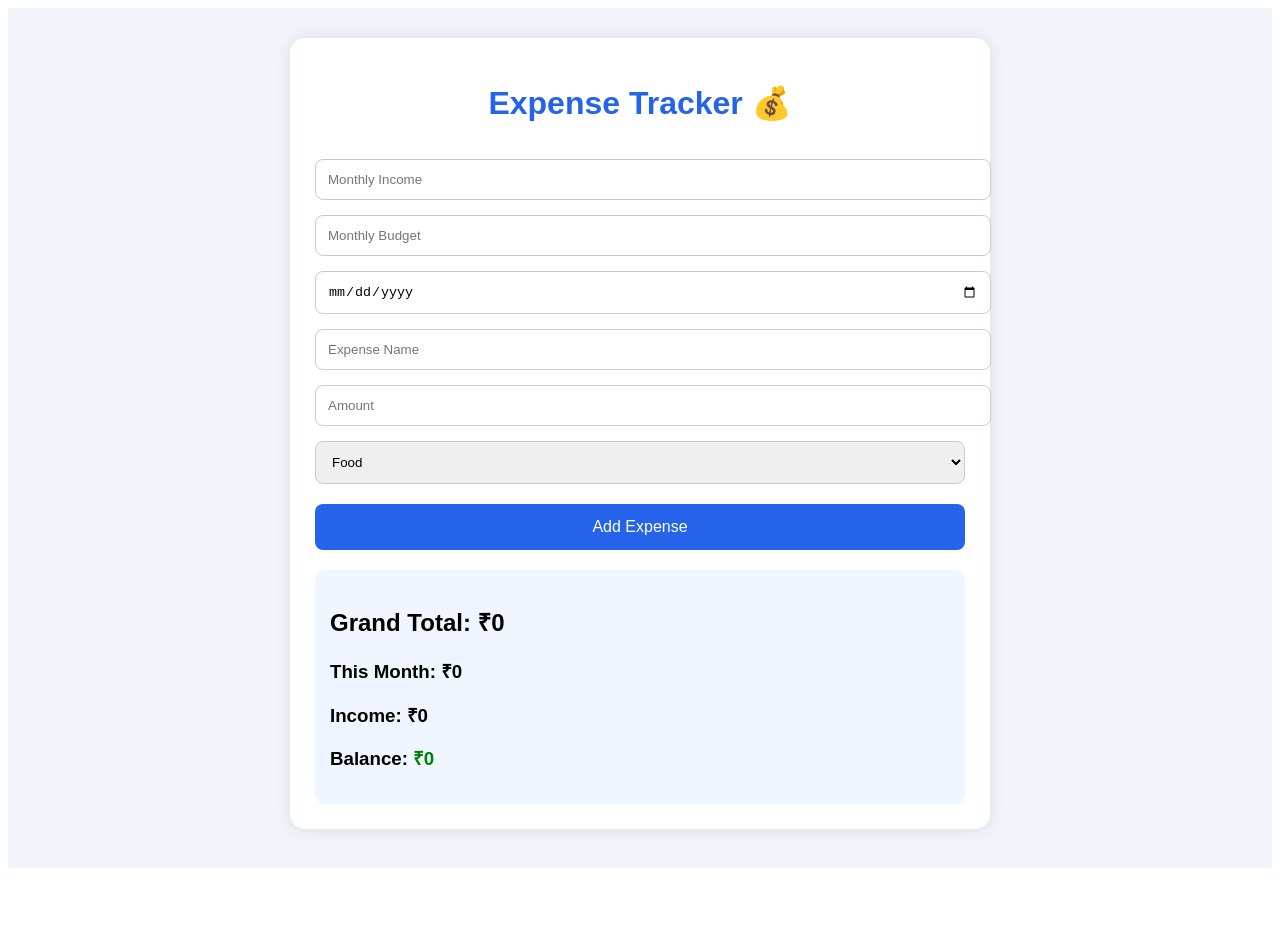
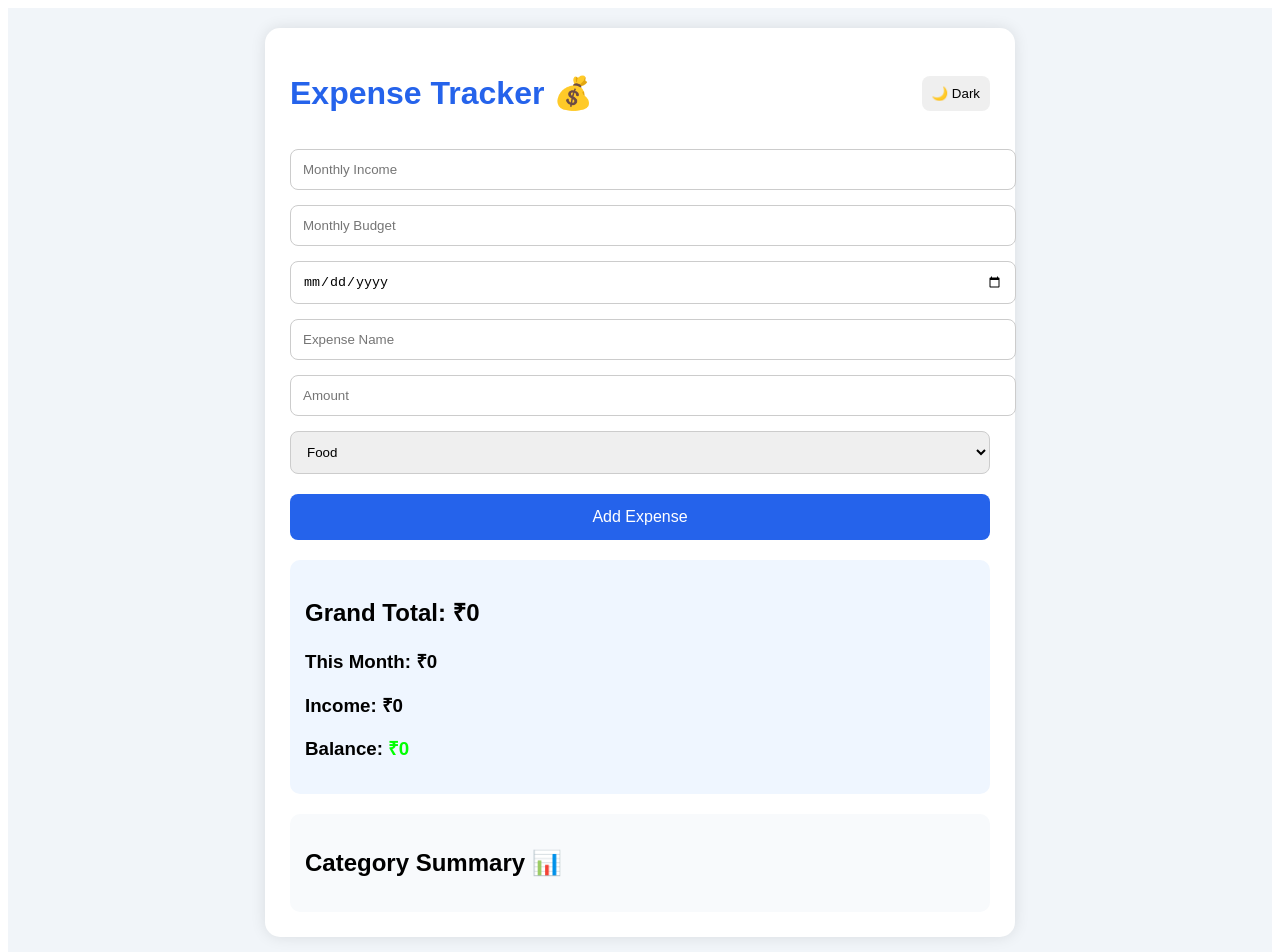
Before and after one commit to sandip280419/Expense-App, a React (Vite) app: page / in a window 1280 px wide. Shown: the top 952 px of the page. Before the commit the page ends 876 px from the top, so only its background shows below. Built offline with nearby package versions, Linux system fonts and the light colour scheme.

Commit message:
Update main.jsx

```diff
--- a/src/main.jsx
+++ b/src/main.jsx
@@ -2,6 +2,8 @@ import React, { useState, useEffect } from "react";
 import ReactDOM from "react-dom/client";
 
 function App() {
+  const [darkMode, setDarkMode] = useState(false);
+
   const [description, setDescription] = useState("");
   const [amount, setAmount] = useState("");
   const [date, setDate] = useState("");
@@ -98,7 +100,8 @@ function App() {
     0
   );
 
-  const balance = (parseFloat(income || 0) - grandTotal);
+  const balance =
+    parseFloat(income || 0) - grandTotal;
 
   const currentMonth = new Date().getMonth();
 
@@ -110,33 +113,59 @@ function App() {
       : sum;
   }, 0);
 
+  const categoryTotals = {};
+
+  items.forEach((item) => {
+    if (!categoryTotals[item.category]) {
+      categoryTotals[item.category] = 0;
+    }
+
+    categoryTotals[item.category] += item.amount;
+  });
+
   return (
     <div
       style={{
         minHeight: "100vh",
-        background: "#f1f5f9",
-        padding: "30px",
+        background: darkMode ? "#0f172a" : "#f1f5f9",
+        padding: "20px",
         fontFamily: "Arial",
+        color: darkMode ? "white" : "black",
       }}
     >
       <div
         style={{
-          maxWidth: "650px",
+          maxWidth: "700px",
           margin: "auto",
-          background: "white",
+          background: darkMode ? "#1e293b" : "white",
           padding: "25px",
           borderRadius: "15px",
           boxShadow: "0 0 15px rgba(0,0,0,0.1)",
         }}
       >
-        <h1
+        <div
           style={{
-            textAlign: "center",
-            color: "#2563eb",
+            display: "flex",
+            justifyContent: "space-between",
+            alignItems: "center",
           }}
         >
-          Expense Tracker 💰
-        </h1>
+          <h1 style={{ color: "#2563eb" }}>
+            Expense Tracker 💰
+          </h1>
+
+          <button
+            onClick={() => setDarkMode(!darkMode)}
+            style={{
+              padding: "10px",
+              borderRadius: "8px",
+              border: "none",
+              cursor: "pointer",
+            }}
+          >
+            {darkMode ? "☀ Light" : "🌙 Dark"}
+          </button>
+        </div>
 
         <input
           type="number"
@@ -196,7 +225,7 @@ function App() {
 
         <div
           style={{
-            background: "#eff6ff",
+            background: darkMode ? "#334155" : "#eff6ff",
             padding: "15px",
             borderRadius: "10px",
             marginTop: "20px",
@@ -212,7 +241,7 @@ function App() {
             Balance:
             <span
               style={{
-                color: balance < 0 ? "red" : "green",
+                color: balance < 0 ? "red" : "lime",
                 marginLeft: "5px",
               }}
             >
@@ -227,6 +256,28 @@ function App() {
           )}
         </div>
 
+        <div
+          style={{
+            marginTop: "20px",
+            background: darkMode ? "#334155" : "#f8fafc",
+            padding: "15px",
+            borderRadius: "10px",
+          }}
+        >
+          <h2>Category Summary 📊</h2>
+
+          {Object.keys(categoryTotals).map((cat) => (
+            <div
+              key={cat}
+              style={{
+                marginTop: "10px",
+              }}
+            >
+              {cat}: ₹{categoryTotals[cat]}
+            </div>
+          ))}
+        </div>
+
         {Object.keys(grouped)
           .sort((a, b) => new Date(b) - new Date(a))
           .map((dateKey) => {
@@ -239,7 +290,9 @@ function App() {
               <div
                 key={dateKey}
                 style={{
-                  background: "#e2e8f0",
+                  background: darkMode
+                    ? "#334155"
+                    : "#e2e8f0",
                   padding: "15px",
                   borderRadius: "10px",
                   marginTop: "20px",
@@ -253,7 +306,9 @@ function App() {
                   <div
                     key={item.id}
                     style={{
-                      background: "white",
+                      background: darkMode
+                        ? "#1e293b"
+                        : "white",
                       padding: "10px",
                       borderRadius: "8px",
                       marginTop: "10px",
@@ -287,7 +342,9 @@ function App() {
                       </button>
 
                       <button
-                        onClick={() => deleteExpense(item.id)}
+                        onClick={() =>
+                          deleteExpense(item.id)
+                        }
                         style={{
                           background: "red",
                           color: "white",
```
